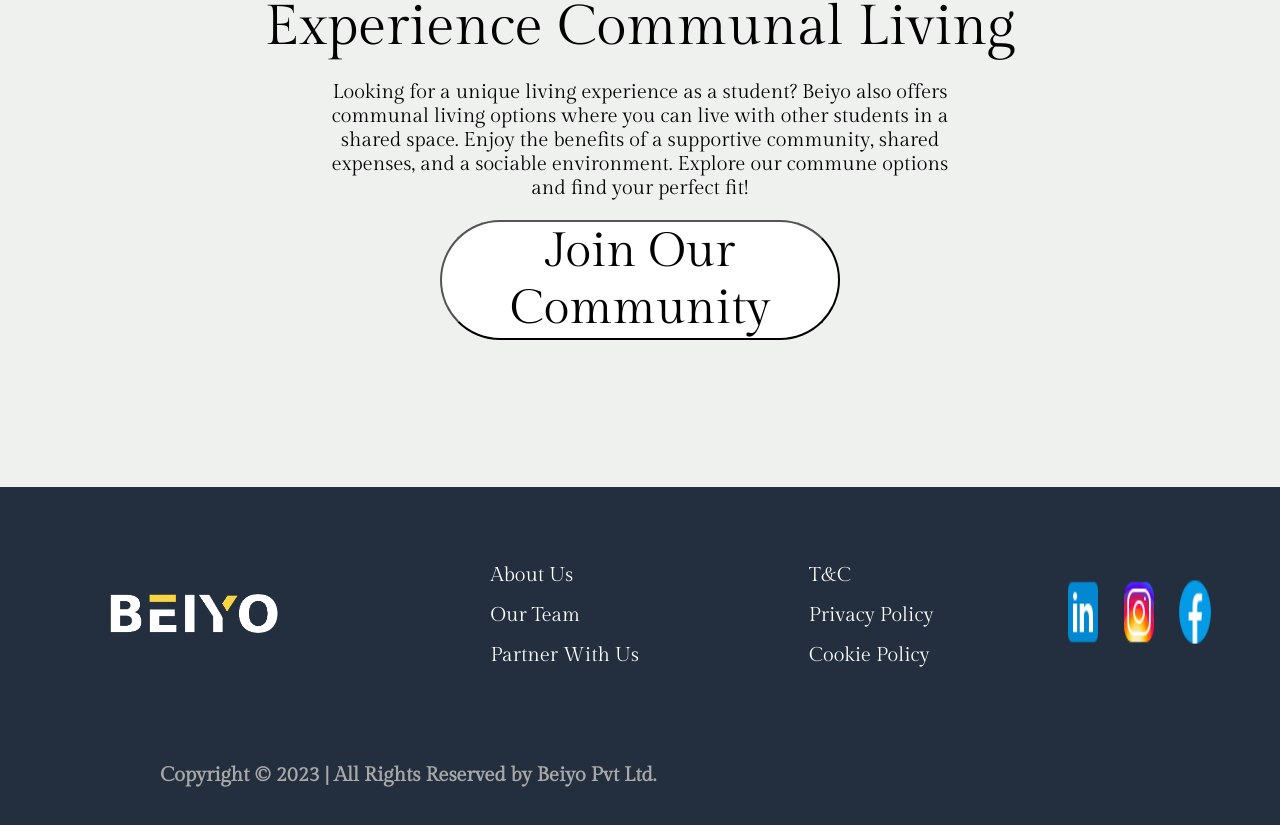
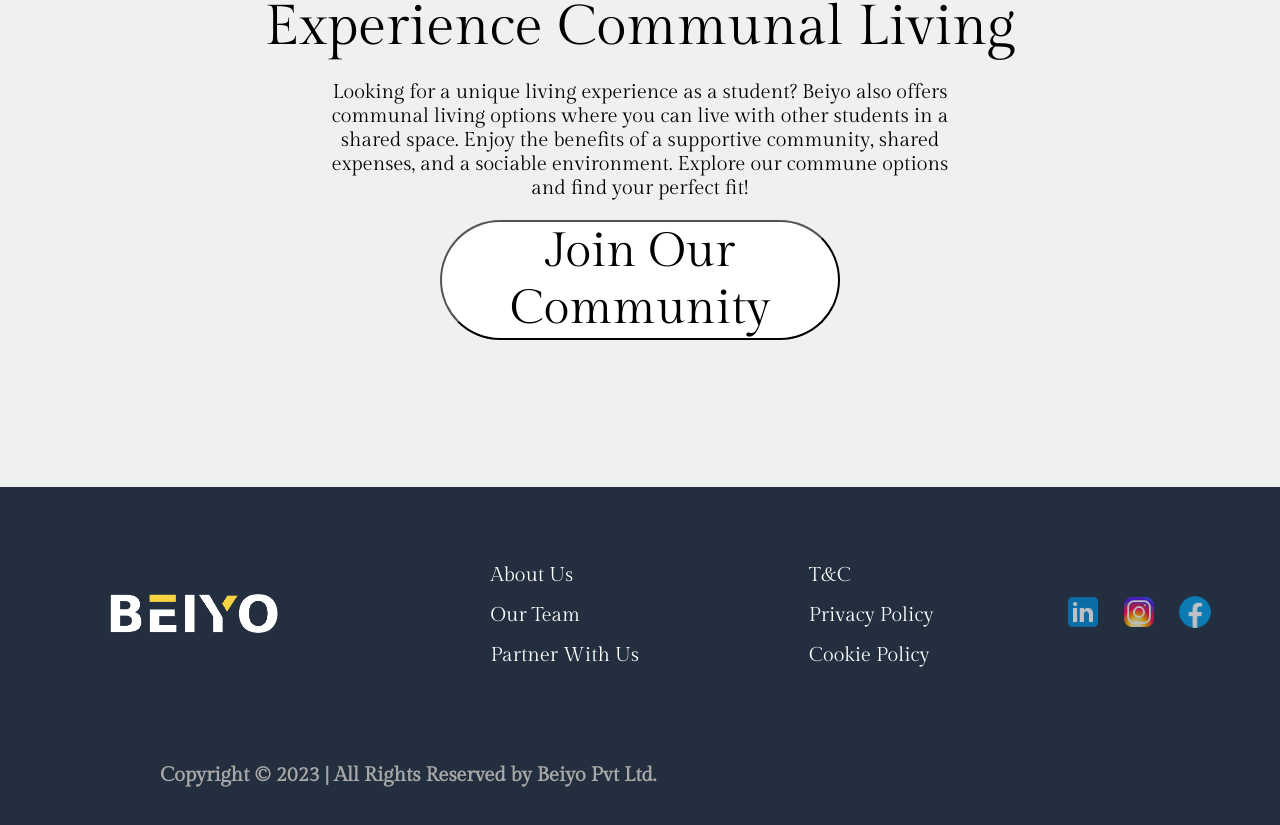
Before and after one commit to Tan1shqC/Beiyo-Fork, a React (Create React App) app: page / in a window 1280 px wide. Shown: the part 2489-3314 px from the top of the page. Built offline with nearby package versions, Linux system fonts and the light colour scheme.

Commit message:
Add files via upload

```diff
--- a/src/App.css
+++ b/src/App.css
@@ -250,8 +250,9 @@ padding: 0px;
   gap: 2vh;
 }
 .social-media a img{
-  height: 10vh;
+  height: 5vh;
   width: 5vh;
+  opacity: 0.7;
 }
 .footer h3{
   color: rgb(169, 168, 168);
```
